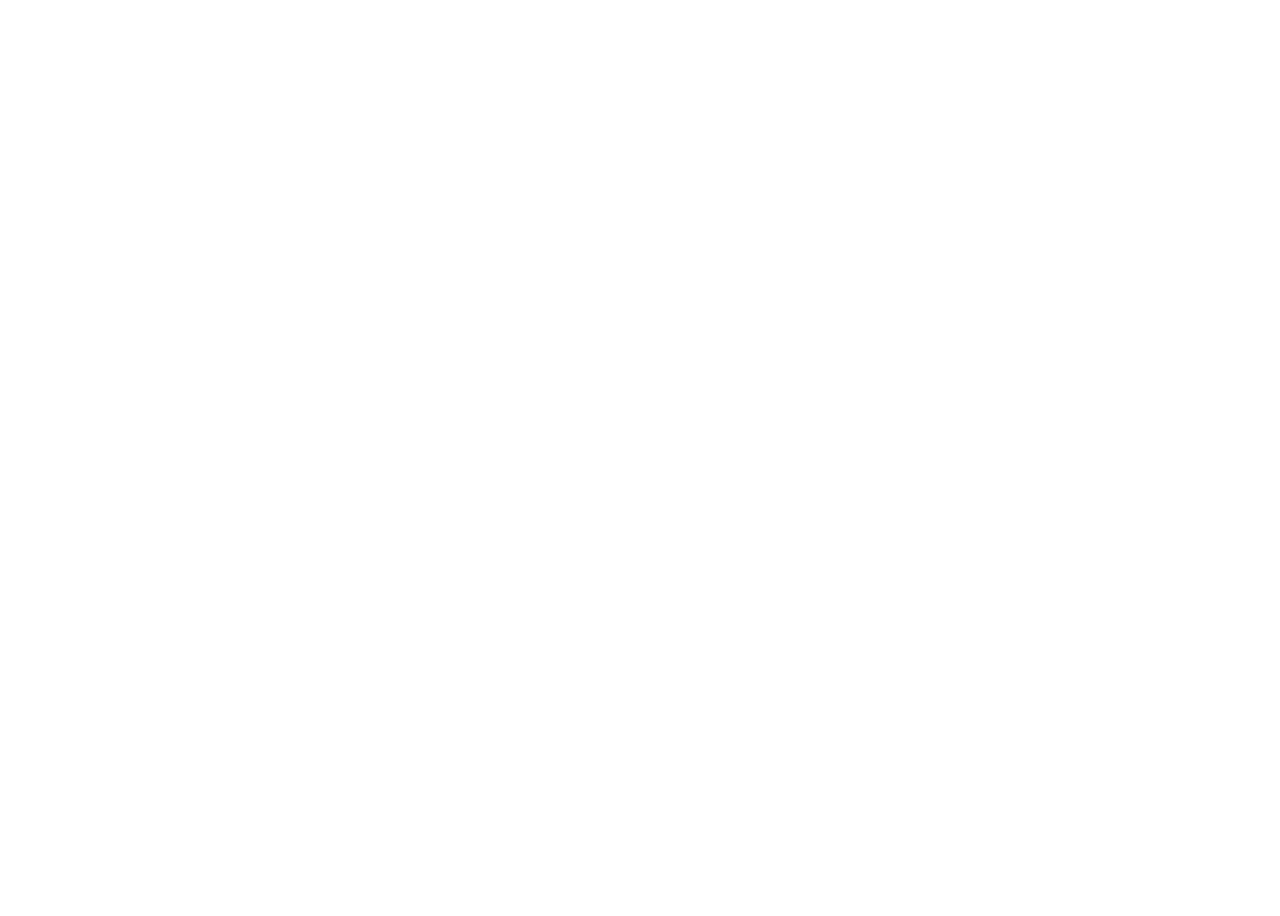
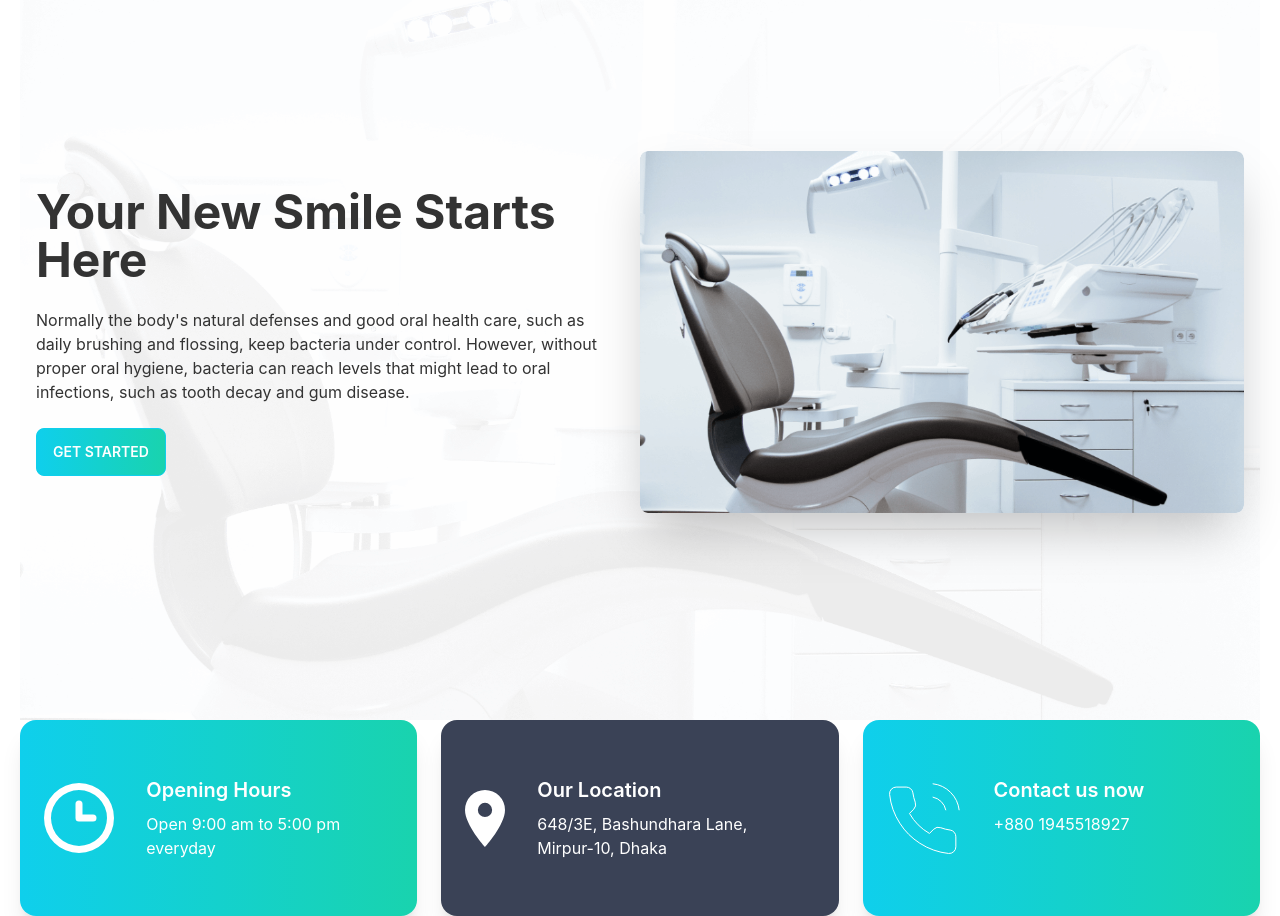
Before and after one commit to rifatahmed787/react-doctor-portal-full-client, a React (Create React App) app: page / in a window 1280 px wide. Shown: the part 120-1036 px from the top of the page. Before the commit the page ends 800 px from the top, so only its background shows below. Built offline with nearby package versions, Linux system fonts and the light colour scheme.

Commit message:
infoCards and infoCard added

```diff
--- a/src/pages/Home/Banner.js
+++ b/src/pages/Home/Banner.js
@@ -1,7 +1,30 @@
 import React from "react";
+import img1 from "../../assets/images/chair.png";
+import bg from "../../assets/images/bg.png";
 
 const Banner = () => {
-  return <div></div>;
+  return (
+    <div className="hero">
+      <figure>
+        <img src={bg} alt="" />
+      </figure>
+      <div className="hero-content flex-col lg:flex-row-reverse">
+        <img src={img1} className="rounded-lg shadow-2xl w-1/2" alt="" />
+        <div>
+          <h1 className="text-5xl font-bold">Your New Smile Starts Here</h1>
+          <p className="py-6">
+            Normally the body's natural defenses and good oral health care, such
+            as daily brushing and flossing, keep bacteria under control.
+            However, without proper oral hygiene, bacteria can reach levels that
+            might lead to oral infections, such as tooth decay and gum disease.
+          </p>
+          <button className="btn btn-primary bg-gradient-to-r from-primary to-secondary text-white">
+            Get Started
+          </button>
+        </div>
+      </div>
+    </div>
+  );
 };
 
 export default Banner;
--- a/src/pages/Home/Home.js
+++ b/src/pages/Home/Home.js
@@ -1,9 +1,12 @@
 import React from "react";
+import Banner from "./Banner";
+import InfoCards from "./InfoCards/InfoCards";
 
 const Home = () => {
   return (
     <div className="mx-5">
-      <p>heoo</p>
+      <Banner></Banner>
+      <InfoCards></InfoCards>
     </div>
   );
 };
--- /dev/null
+++ b/src/pages/Home/InfoCards/InfoCard.js
@@ -0,0 +1,18 @@
+import React from "react";
+
+const InfoCard = ({ data }) => {
+  const { name, icon, description, bgClass } = data;
+  return (
+    <div className={`card card-side shadow-xl text-white p-6 ${bgClass}`}>
+      <figure>
+        <img src={icon} alt="" />
+      </figure>
+      <div className="card-body">
+        <h2 className="card-title">{name}</h2>
+        <p>{description}</p>
+      </div>
+    </div>
+  );
+};
+
+export default InfoCard;
--- /dev/null
+++ b/src/pages/Home/InfoCards/InfoCards.js
@@ -0,0 +1,40 @@
+import React from "react";
+import clock from "../../../assets/icons/clock.svg";
+import marker from "../../../assets/icons/marker.svg";
+import phone from "../../../assets/icons/phone.svg";
+import InfoCard from "./InfoCard";
+
+const InfoCards = () => {
+  const cardData = [
+    {
+      id: 1,
+      name: "Opening Hours",
+      description: "Open 9:00 am to 5:00 pm everyday",
+      icon: clock,
+      bgClass: "bg-gradient-to-r from-primary to-secondary",
+    },
+    {
+      id: 2,
+      name: "Our Location",
+      description: "648/3E, Bashundhara Lane, Mirpur-10, Dhaka",
+      icon: marker,
+      bgClass: "bg-accent",
+    },
+    {
+      id: 3,
+      name: "Contact us now",
+      description: "+880 1945518927",
+      icon: phone,
+      bgClass: "bg-gradient-to-r from-primary to-secondary",
+    },
+  ];
+  return (
+    <div className="grid sm:grid-cols-1 md:grid-cols-2 lg:grid-cols-3 gap-6">
+      {cardData.map((data) => (
+        <InfoCard key={data.id} data={data}></InfoCard>
+      ))}
+    </div>
+  );
+};
+
+export default InfoCards;
--- a/tailwind.config.js
+++ b/tailwind.config.js
@@ -1,6 +1,19 @@
 /** @type {import('tailwindcss').Config} */
 module.exports = {
   content: ["./src/**/*.{js,jsx,ts,tsx}"],
+  daisyui: {
+    themes: [
+      {
+        doctortheme: {
+          primary: "#0FCFEC",
+          secondary: "#19D3AE",
+          accent: "#3A4256",
+          neutral: "#3D4451",
+          "base-100": "#FFFFFF",
+        },
+      },
+    ],
+  },
   theme: {
     extend: {},
   },
```
